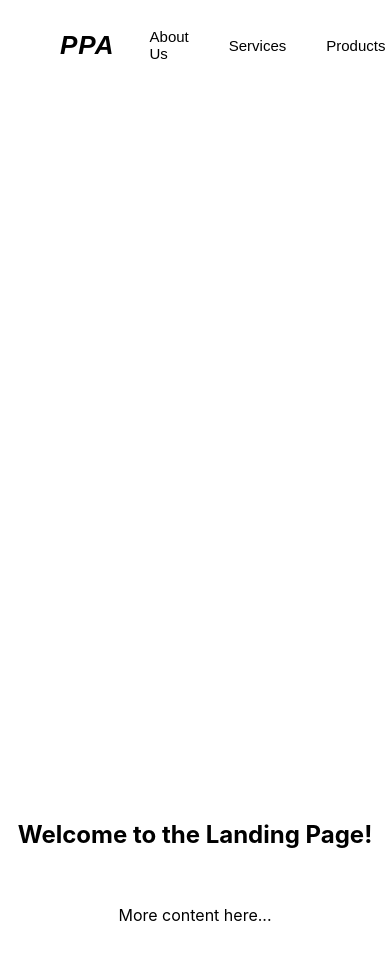
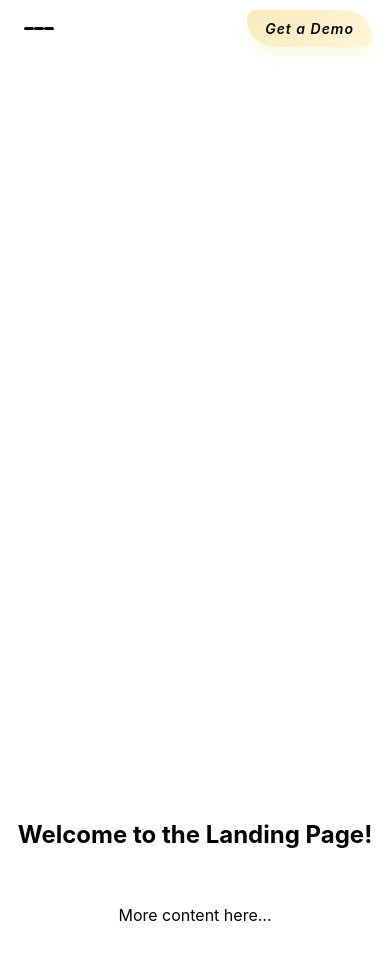
Before and after one commit to fuadmubarak/payment-project-frontend, a React (Create React App) app: page / in a window 390 px wide. Shown: the top 960 px of the page. Built offline with nearby package versions, Linux system fonts and the light colour scheme.

Commit message:
feat: add responsive on screen

```diff
--- a/src/assets/css/homepage.css
+++ b/src/assets/css/homepage.css
@@ -111,3 +111,122 @@ body{
     flex-grow: 1;
     justify-content: center;
 }
+
+/* Mobile / Responsive styles */
+.menu-toggle {
+    display: none;
+    background: transparent;
+    border: none;
+    cursor: pointer;
+    width: 42px;
+    height: 36px;
+    padding: 6px;
+    align-items: center;
+    justify-content: center;
+}
+.menu-toggle .bar {
+    display: block;
+    width: 24px;
+    height: 3px;
+    background: #000;
+    border-radius: 2px;
+    margin: 3px 0;
+    transition: transform 0.25s ease, opacity 0.25s ease;
+}
+.menu-toggle.open .bar:nth-child(1) {
+    transform: translateY(6px) rotate(45deg);
+}
+.menu-toggle.open .bar:nth-child(2) {
+    opacity: 0;
+}
+.menu-toggle.open .bar:nth-child(3) {
+    transform: translateY(-6px) rotate(-45deg);
+}
+
+/* Hidden dropdown behavior for mobile */
+#header-menu {
+    gap: 0;
+}
+#header-menu.open {
+    /* overrides applied in media queries for mobile */
+}
+
+@media (max-width: 768px) {
+    .header-container {
+        padding: 10px 18px;
+    }
+
+    #header-title {
+        display: none;
+    }
+
+    /* Keep demo button visible on mobile; make it smaller and aligned right */
+    #header-demo {
+        display: flex;
+        justify-content: flex-end;
+        align-items: center;
+        margin-left: auto;
+        z-index: 1200;
+    }
+
+    .header-section {
+        flex-basis: auto;
+    }
+
+    .menu-toggle {
+        display: flex;
+    }
+
+    /* Make the menu a dropdown panel on mobile */
+    #header-menu {
+        position: absolute;
+        top: 62px;
+        left: 12px;
+        right: 12px;
+        background: #ffffff;
+        border-radius: 12px;
+        flex-direction: column;
+        align-items: stretch;
+        padding: 12px 16px;
+        box-shadow: 0 8px 20px rgba(0,0,0,0.08);
+        opacity: 0;
+        visibility: hidden;
+        transform: translateY(-8px);
+        transition: opacity 0.18s ease, transform 0.18s ease, visibility 0.18s;
+        z-index: 1100;
+    }
+
+    /* Ensure toggle and demo sit on the header row without overlap */
+    .menu-toggle {
+        order: 1;
+    }
+    #header-demo {
+        order: 2;
+    }
+
+    #header-menu.open {
+        opacity: 1;
+        visibility: visible;
+        transform: translateY(0);
+    }
+
+    #header-menu a {
+        margin: 8px 0;
+        padding: 10px 8px;
+        font-size: 16px;
+        border-radius: 8px;
+    }
+}
+
+@media (max-width: 420px) {
+    #header-menu {
+        left: 8px;
+        right: 8px;
+        top: 56px;
+        padding: 10px 12px;
+    }
+    .demo-button {
+        padding: 10px 18px;
+        font-size: 14px;
+    }
+}
--- a/src/components/navigation/Navbar.jsx
+++ b/src/components/navigation/Navbar.jsx
@@ -7,6 +7,7 @@ const Navbar = () => {
 const navigate = useNavigate();
 
 const [isHidden, setIsHidden] = useState(false);
+  const [isMenuOpen, setIsMenuOpen] = useState(false);
   const SCROLL_THRESHOLD = 100;
 
   useEffect(() => {
@@ -42,12 +43,23 @@ const [isHidden, setIsHidden] = useState(false);
         </div>
 
         {/* Middle: Menu Section (Stays Fixed & Centers) */}
-        <nav id="header-menu" className={menuClass}>
-          <a href="#aboutus">About Us</a>
-          <a href="#services">Services</a>
-          <a href="#products">Products</a>
-          <a href="#contactus">Contact Us</a>
+        <nav id="header-menu" className={`${menuClass} ${isMenuOpen ? 'open' : ''}`}>
+          <a href="#aboutus" onClick={() => setIsMenuOpen(false)}>About Us</a>
+          <a href="#services" onClick={() => setIsMenuOpen(false)}>Services</a>
+          <a href="#products" onClick={() => setIsMenuOpen(false)}>Products</a>
+          <a href="#contactus" onClick={() => setIsMenuOpen(false)}>Contact Us</a>
         </nav>
+
+        {/* Mobile: hamburger toggle (visible on small screens) */}
+        <button
+          className={`menu-toggle ${isMenuOpen ? 'open' : ''}`}
+          aria-label={isMenuOpen ? 'Close menu' : 'Open menu'}
+          onClick={() => setIsMenuOpen(prev => !prev)}
+        >
+          <span className="bar" />
+          <span className="bar" />
+          <span className="bar" />
+        </button>
 
         {/* Right: Demo Button Section (Disappears) */}
         <div id="header-demo" className={demoClass} >
```
